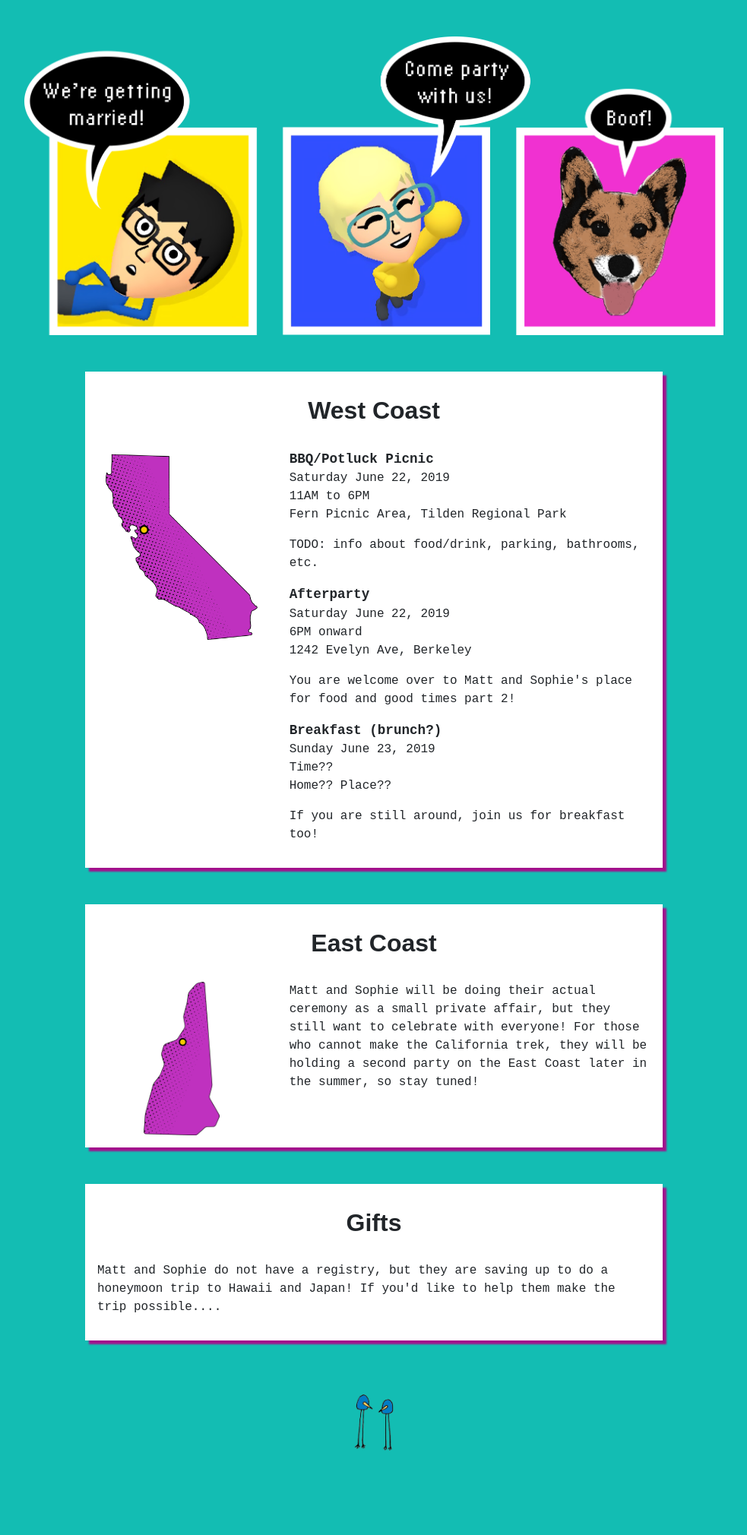
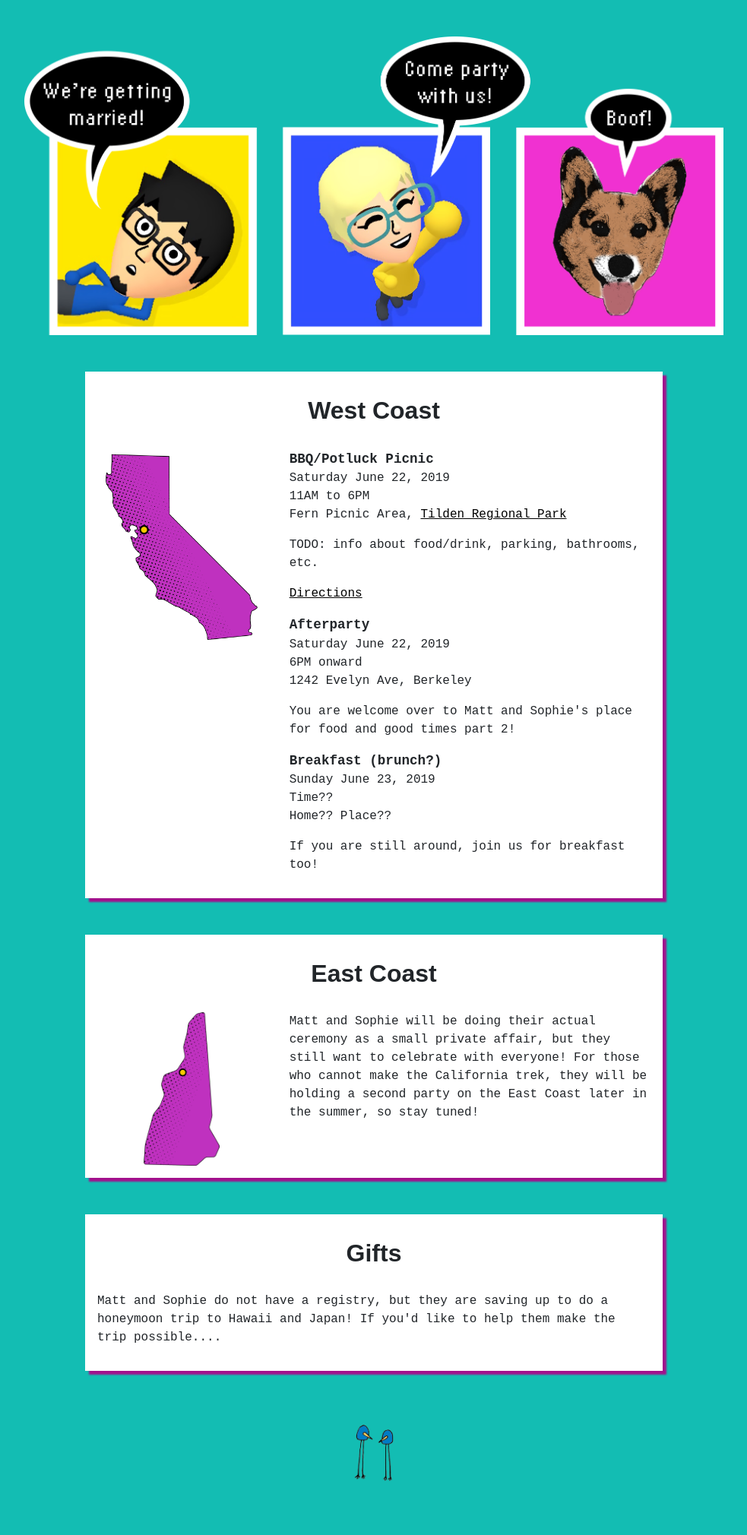
Before and after one commit to dtnaylor/matt-sophie-wedding, a Jekyll site: the page built from www/index.html, in a window 1280 px wide. Shown: the whole page at 76% size, without its empty margins (148-1131 px from the left). Built offline with Jekyll 4.4.1, drawn with Linux system fonts in a browser that asks for light colours; nearby versions of some CDN libraries; some web fonts are replaced; before the commit the page ends 1980 px from its top, so only the background shows below that.

Commit message:
west: Add directions to Tilden

```diff
--- a/www/_includes/west.html
+++ b/www/_includes/west.html
@@ -14,9 +14,23 @@
 					<span class="title">BBQ/Potluck Picnic</span><br />
 					<span>Saturday June 22, 2019</span><br />
 					<span>11AM to 6PM</span><br />
-					<span>Fern Picnic Area, Tilden Regional Park</span>
+					<span>Fern Picnic Area, <a href="https://www.ebparks.org/parks/tilden/">Tilden Regional Park</a></span>
 				</p>
 				<p>TODO: info about food/drink, parking, bathrooms, etc.</p>
+
+				<p>
+				<a data-toggle="collapse" href="#tilden-directions" role="button" aria-expanded="false" aria-controls="tilden-directions">
+					Directions
+				</a>
+
+				<div class="collapse" id="tilden-directions">
+				  <div>
+					  <p><b>From Highway 24:</b> Take the Fish Ranch Road exit. Up Fish Ranch Road, right on Grizzly Peak Blvd, right on S. Park Drive, then left on Wildcat Canyon Road. Continue for 0.9 miles, then veer right on Central Park Drive. Continue 0.6 miles; Fern will be on your left.</p>
+
+					  <p><b>From Interstate 80:</b> Take the Buchanan Street exit. Continue east along Buchanan Street, in 0.4 miles veer right, Buchanan becomes Marin Avenue. At the traffic circle turn onto Los Angeles Avenue, heading uphill. Left on Spruce Street. At the top of Spruce, continue straight across the Grizzly Peak Blvd intersection, then make an immediate left onto Canon Drive. Continue to the bottom of Canon, turn right onto Central Park Drive. Continue 0.4 miles; Fern will be on your right.</p>
+				  </div>
+				</div>  <!-- collapse -->
+				</p>
 
 				<p>
 					<span class="title">Afterparty</span><br />
--- a/www/css/main.scss
+++ b/www/css/main.scss
@@ -33,11 +33,11 @@
 	}
 
 	a {
-		color: $secondary_color;
-		font-weight: 600;
+		color: black;
+		text-decoration: underline;
 	}
 	a:hover {
-		color: $secondary_hover_color;
+		color: $secondary_color;
 	}
 }
 
```
